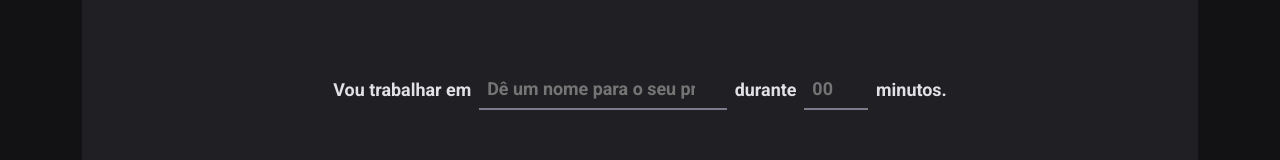
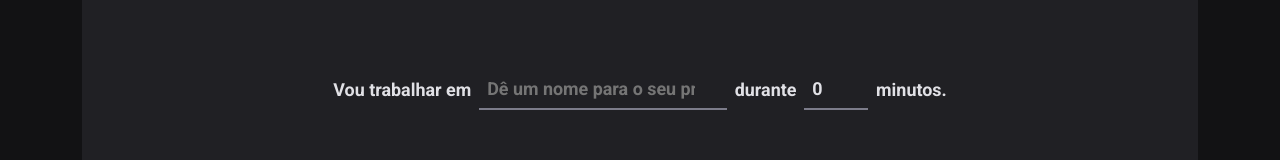
Before and after one commit to ViniciusdePSouza/PmodoroReactTS, a React (Vite) app in the folder PomodoroTSX/: page /home in a window 1280 px wide. Shown: the part 155-315 px from the top of the page. Built offline with nearby package versions, Linux system fonts and the light colour scheme.

Commit message:
TypeScript on form applied

```diff
--- a/PomodoroTSX/src/Pages/Home/index.tsx
+++ b/PomodoroTSX/src/Pages/Home/index.tsx
@@ -7,7 +7,26 @@ import * as zod from 'zod'
 
 export function Home() {
 
-    const { register, handleSubmit, watch } = useForm({})
+    // interface NewCycleFormData {
+    //     task: string
+    //     minutesAmount: number,
+    // }
+
+
+    const NewCycleFormValidationSchema = zod.object({
+        task: zod.string().min(1, 'Inform a tarefa'),
+        minutesAmount: zod.number().min(5, 'O ciclo precisa ter no mínimo 5 minutos').max(60, 'O ciclo precisa ter no máximo 60 minutos')
+    })
+
+    type NewCycleFormData = zod.infer<typeof NewCycleFormValidationSchema>
+
+    const { register, handleSubmit, watch } = useForm<NewCycleFormData>({
+        resolver: zodResolver(NewCycleFormValidationSchema),
+        defaultValues: {
+            task: '',
+            minutesAmount: 0,
+        }
+    })
 
     function handleCreateNewCycle(data: any) {
         console.log(data)
@@ -30,7 +49,7 @@ export function Home() {
                     </datalist>
 
                     <label htmlFor="minutesAmount">durante</label>
-                    <MinutesInput type="number" id="minutesAmount" placeholder="00" step={5} min={5} max={60} {...register('minutes', { valueAsNumber: true })}/>
+                    <MinutesInput type="number" id="minutesAmount" placeholder="00" step={5} min={5} max={60} {...register('minutesAmount', { valueAsNumber: true })}/>
 
                     <span>minutos.</span>
                 </FormContainer>
```
